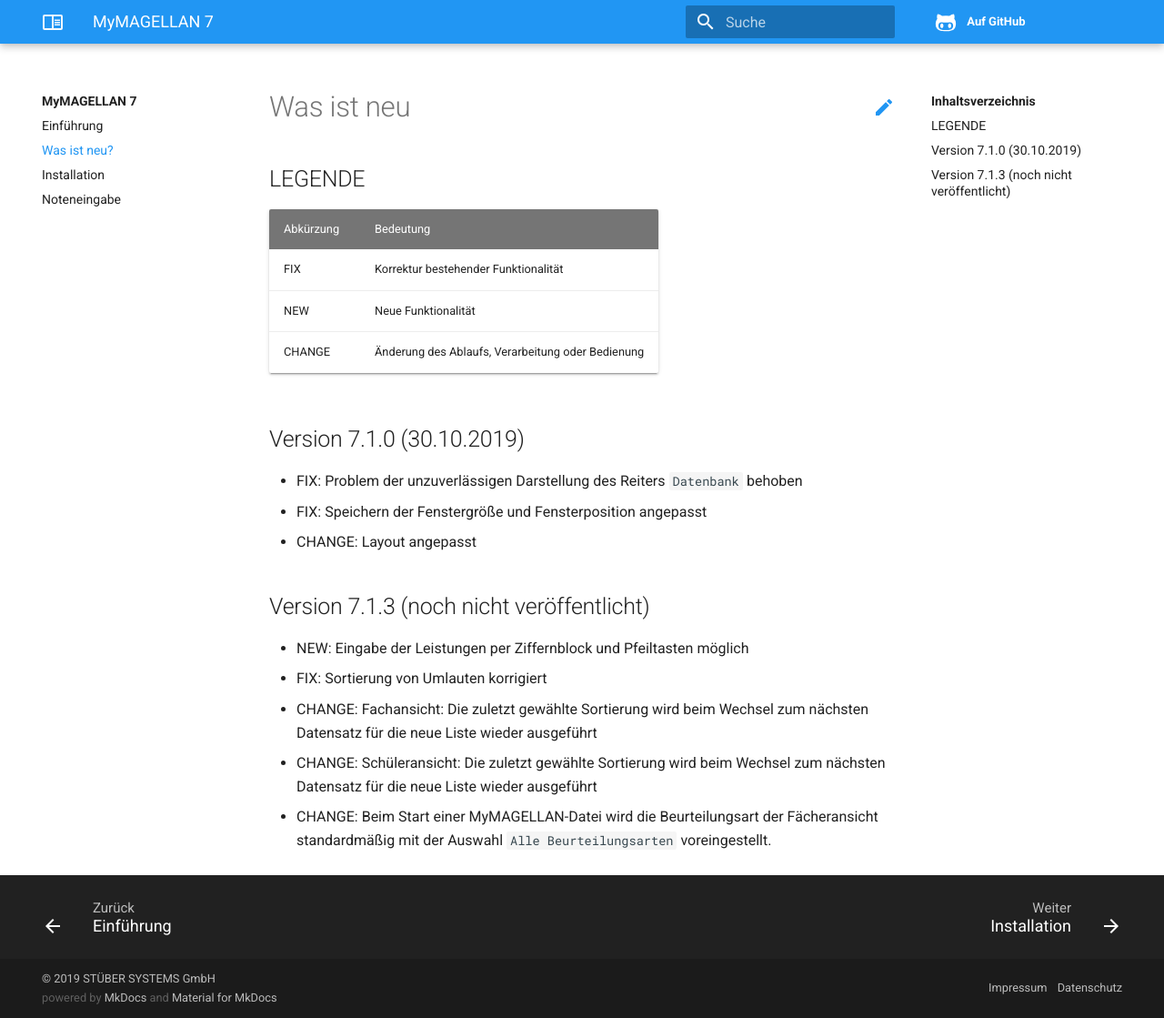
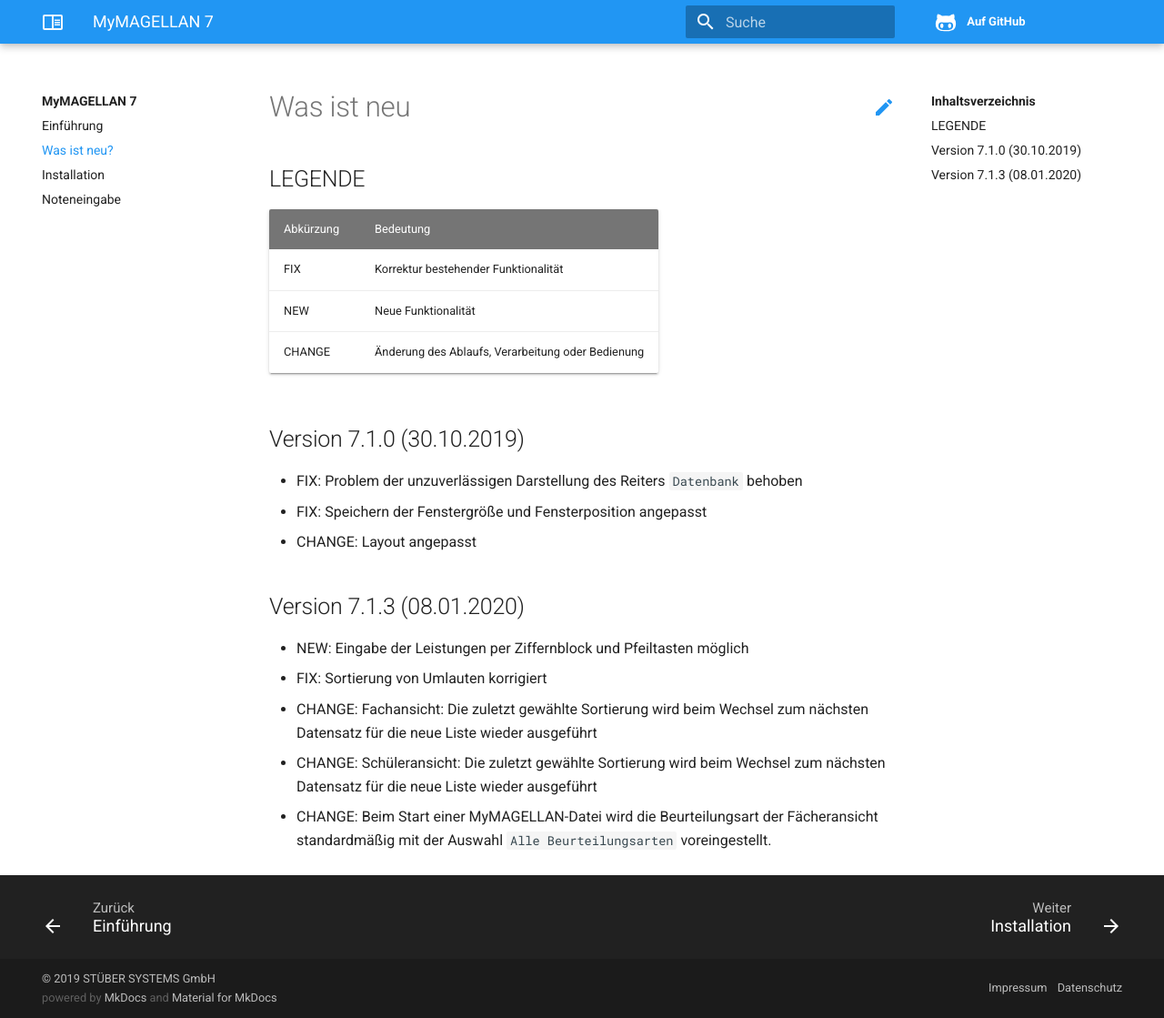
Before and after one commit to stuebersystems/doc.mymagellan7.de, an MkDocs documentation site: the page built from docs/changelog.md, in a window 1280 px wide and 1119 px high. Shown: the whole window at 91% size. Built offline with MkDocs 1.6.1, drawn with Linux system fonts in a browser that asks for light colours.

Commit message:
no message

```diff
--- a/docs/changelog.md
+++ b/docs/changelog.md
@@ -14,7 +14,7 @@ CHANGE    | Änderung des Ablaufs, Verarbeitung oder Bedienung
 * FIX: Speichern der Fenstergröße und Fensterposition angepasst
 * CHANGE: Layout angepasst
 
-## Version 7.1.3 (noch nicht veröffentlicht)
+## Version 7.1.3 (08.01.2020)
 
 * NEW: Eingabe der Leistungen per Ziffernblock und Pfeiltasten möglich
 * FIX: Sortierung von Umlauten korrigiert
```
